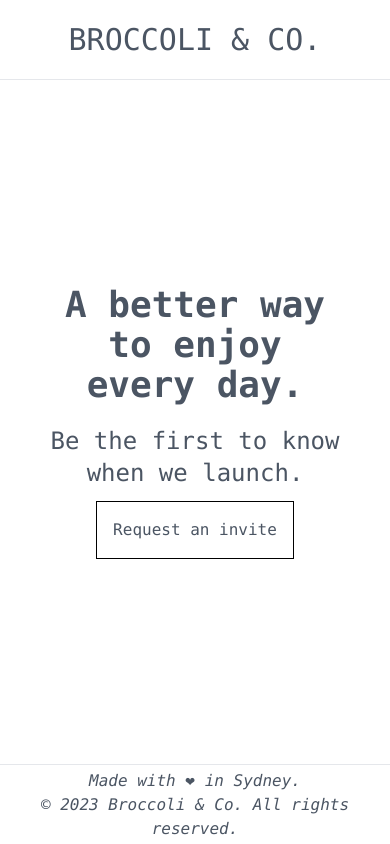
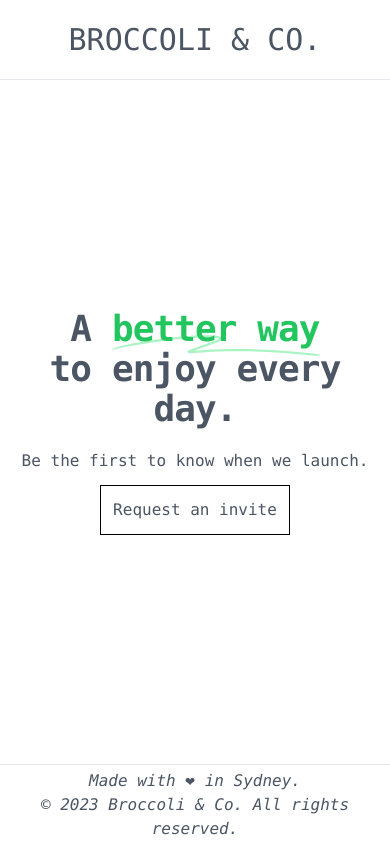
Before and after one commit to samuelfchen/airwallex-frontend-takehome, a React (Vite) app: page / in a window 390 px wide. Built offline with nearby package versions, Linux system fonts and the light colour scheme; no server answers.

Commit message:
feat: add styling and responsiveness to main body

```diff
--- a/src/components/body/Body.tsx
+++ b/src/components/body/Body.tsx
@@ -9,17 +9,28 @@
   return (
     <div>
       <div className="w-full flex justify-center items-center">
-        <div className="sm:w-2/3 w-3/4 text-center">
-          <h1 className="sm:text-6xl text-4xl font-bold mb-5">
-            {/* TODO: adjust for mobile scaling, increase line height */}
-            A better way <br />
+        <div className="w-full mx-5 text-center">
+          <h1 className="mx-auto max-w-4xl font-display sm:text-5xl sm:leading-[3rem] lg:text-6xl lg:leading-[4rem] text-4xl font-bold tracking-tight sm:mb-7 mb-5">
+            A{" "}
+            <span className="relative whitespace-nowrap text-green-500">
+              <svg
+                aria-hidden="true"
+                viewBox="0 0 418 42"
+                className="absolute left-0 top-2/3 h-[0.58em] w-full fill-green-300/70"
+                preserveAspectRatio="none"
+              >
+                <path d="M203.371.916c-26.013-2.078-76.686 1.963-124.73 9.946L67.3 12.749C35.421 18.062 18.2 21.766 6.004 25.934 1.244 27.561.828 27.778.874 28.61c.07 1.214.828 1.121 9.595-1.176 9.072-2.377 17.15-3.92 39.246-7.496C123.565 7.986 157.869 4.492 195.942 5.046c7.461.108 19.25 1.696 19.17 2.582-.107 1.183-7.874 4.31-25.75 10.366-21.992 7.45-35.43 12.534-36.701 13.884-2.173 2.308-.202 4.407 4.442 4.734 2.654.187 3.263.157 15.593-.78 35.401-2.686 57.944-3.488 88.365-3.143 46.327.526 75.721 2.23 130.788 7.584 19.787 1.924 20.814 1.98 24.557 1.332l.066-.011c1.201-.203 1.53-1.825.399-2.335-2.911-1.31-4.893-1.604-22.048-3.261-57.509-5.556-87.871-7.36-132.059-7.842-23.239-.254-33.617-.116-50.627.674-11.629.54-42.371 2.494-46.696 2.967-2.359.259 8.133-3.625 26.504-9.81 23.239-7.825 27.934-10.149 28.304-14.005.417-4.348-3.529-6-16.878-7.066Z"></path>
+              </svg>
+              <span className="relative">better way</span>
+            </span>{" "}
+            <br />
             to enjoy every day.
           </h1>
-          <h5 className="font-medium text-2xl mb-3">
+          <h5 className="font-medium lg:text-2xl sm:text-xl text-l mb-3">
             Be the first to know when we launch.
           </h5>
           <button
-            className="bg-white hover:bg-slate-100 py-4 px-4 border border-black"
+            className="bg-white hover:bg-slate-100 sm:p-4 p-3 border border-black"
             onClick={() => {
               // Fetch and open DaisyUI modal
               if (document) {
```
